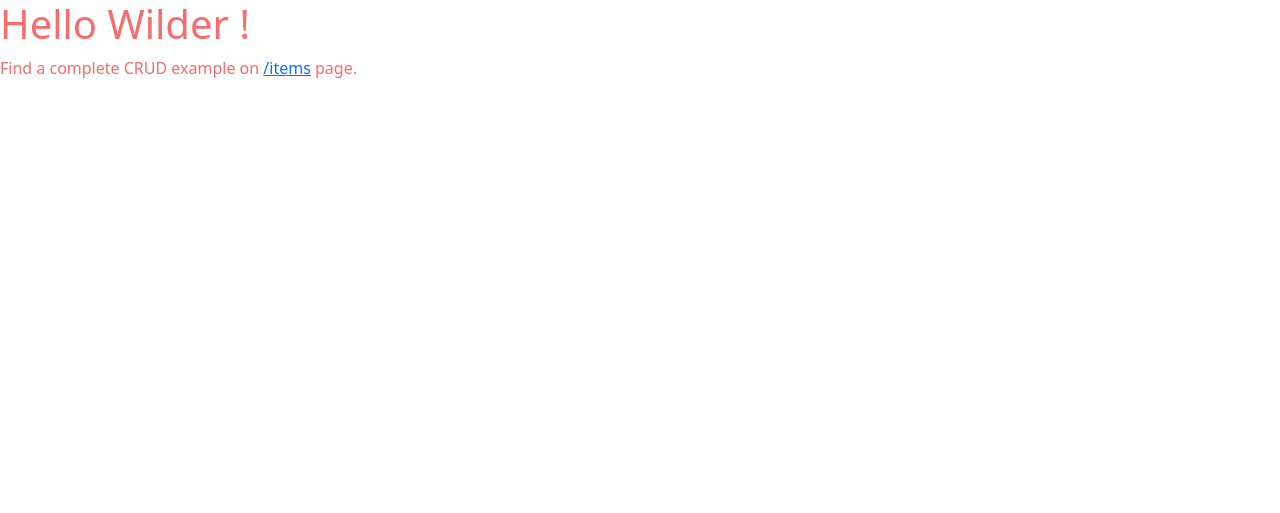
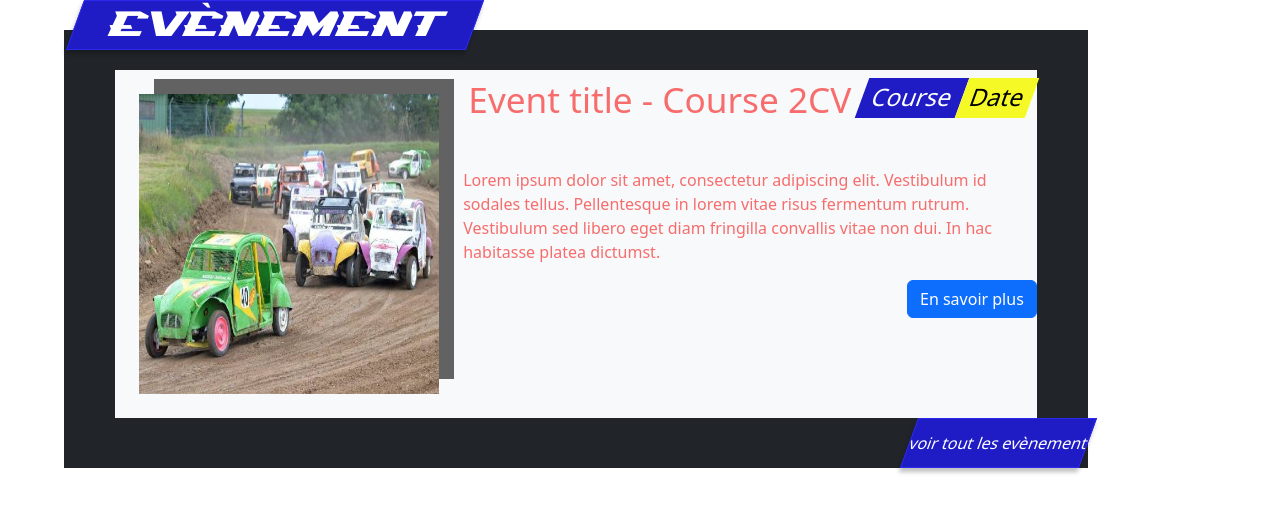
Before and after one commit to WildCodeSchool/2022-09-php-orleans-project-ecurieorleans, a PHP site: template src/View/Home/index.html.twig in a window 1280 px wide. Shown: the top 513 px of the page. Run offline with PHP 8.4, Linux system fonts and the light colour scheme; the template is opened without the code that fills it, so the values that code supplies are empty; some libraries are stand-ins or nearby versions.

Commit message:
HTML/CSS of a card Event

```diff
--- a/phpmd.xml
+++ b/phpmd.xml
@@ -33,4 +33,5 @@
     <rule ref="rulesets/unusedcode.xml" />
 
     <exclude-pattern>src/Migrations</exclude-pattern>
+    <exclude-pattern>vendor</exclude-pattern>
 </ruleset>
--- a/src/View/Home/index.html.twig
+++ b/src/View/Home/index.html.twig
@@ -1,6 +1,42 @@
 {% extends 'layout.html.twig' %}
 
+{% block stylesheet %}
+	<link rel="stylesheet" href="/assets/css/card.css"/>
+{% endblock %}
+
 {% block content %}
-    <h1>Hello Wilder !</h1>
-    <p>Find a complete CRUD example on <a href="/items">/items</a> page.</p>
+	{% block card %}
+		<div class='titleContent'>
+			<h2 class='title'>Evènement</h2>
+		</div>
+		<div class="Cards">
+			<div class=" card-content d-flex flex-row bg-light m-auto">
+				<img class="imgCard card-img-top m-4 " src="assets/images/circuit2.jpeg" alt="Card image cap">
+				<div class="card-body w-100">
+					<div class=' d-flex flex-row justify-content-around'>
+						<h3 class="card-title mb-5 mt-2">Event title - Course 2CV</h3>
+						<div class='d-flex flex-row mt-2'>
+							<h4 class='course'>
+								Course
+							</h4>
+							<h4 class='date'>
+								Date
+							</h4>
+						</div>
+					</div>
+					<p class="card-text">Lorem ipsum dolor sit amet, consectetur adipiscing elit. Vestibulum id sodales tellus. Pellentesque in lorem vitae risus fermentum rutrum.
+																																										Vestibulum sed libero eget diam fringilla convallis vitae non dui. In hac habitasse platea dictumst.</p>
+					<div class = 'btn-plus'>
+						<a href="#" class="btn btn-primary">En savoir plus</a>
+					</div>
+				</div>
+			</div>
+			<div class='allEventContent'>
+				<div class='EventContent'>
+					<a href='#' class='allEvent '>voir tout les evènement</a>
+				</div>
+			</div>
+		</div>
+	{% endblock %}
+
 {% endblock %}
```
Also changed, not shown: public/assets/css/card.css (added), public/assets/images/circuit2.jpeg (added), src/View/layout.html.twig (line endings or trailing spaces), 1 other file.
